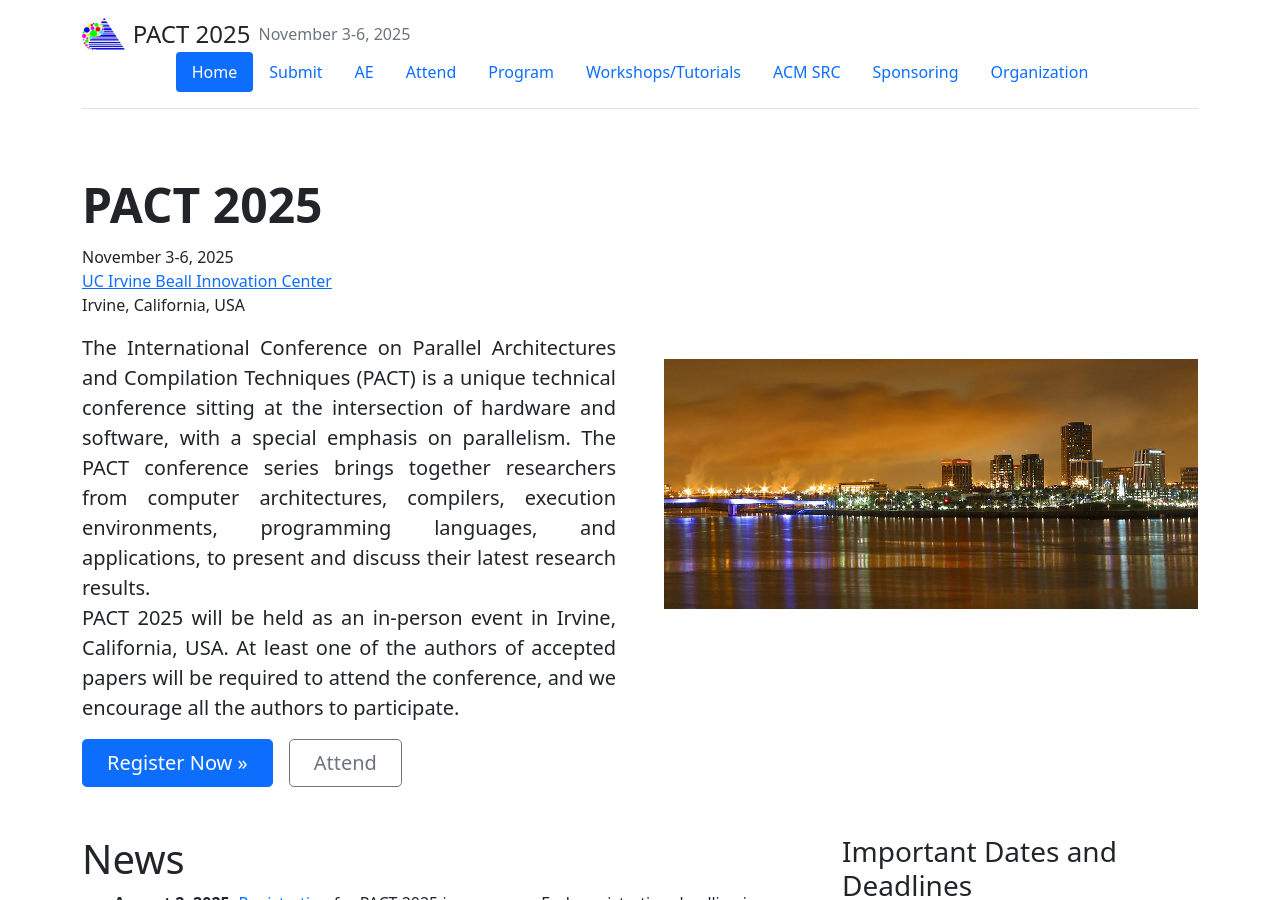
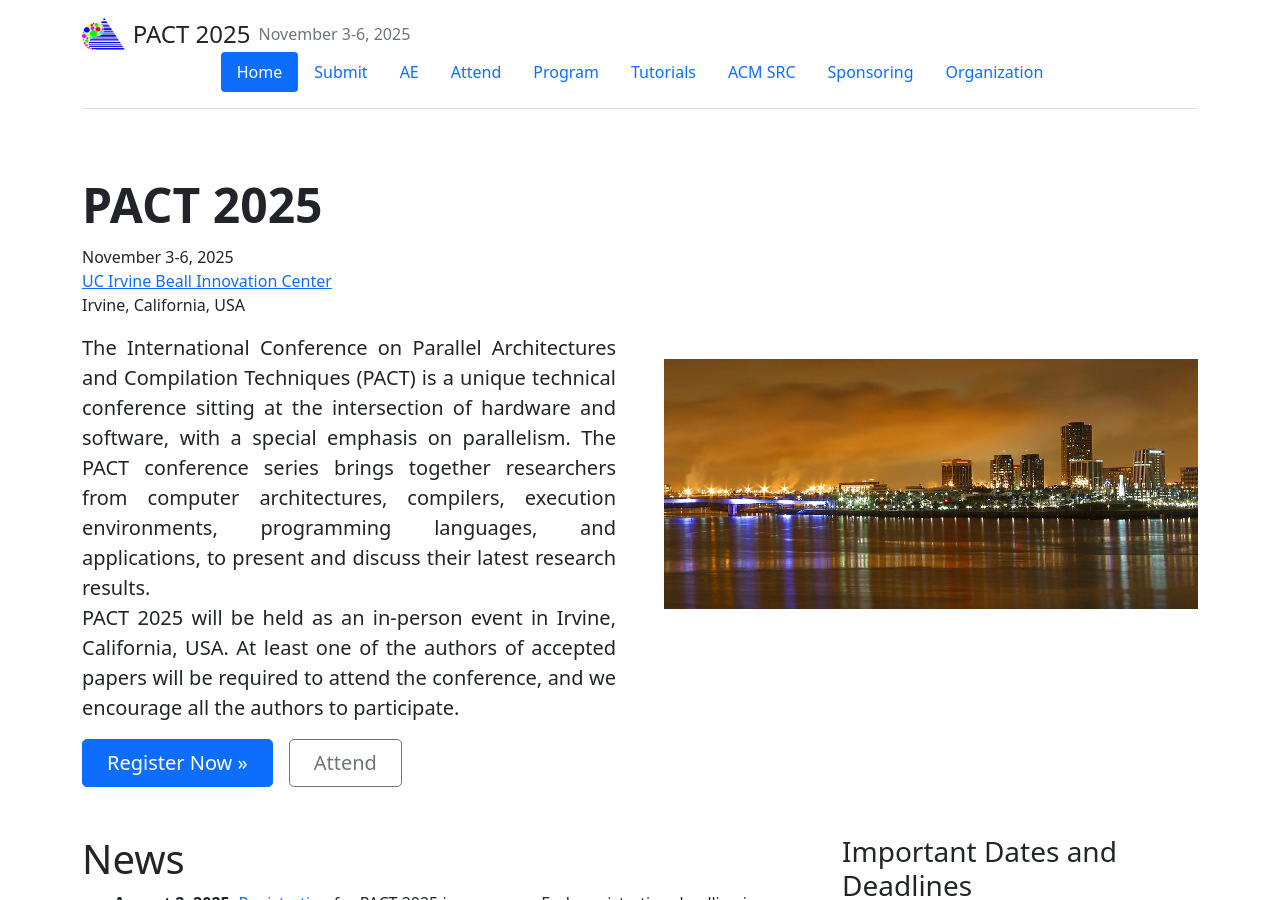
Before and after one commit to pact2025/pact2025.github.io, a Jekyll site: the page built from index.html, in a window 1280 px wide and 900 px high. Built offline with Jekyll 4.4.1, drawn with Linux system fonts in a browser that asks for light colours.

Commit message:
Update header.html to remove Workshops

```diff
--- a/_includes/header.html
+++ b/_includes/header.html
@@ -29,7 +29,7 @@
         </li>
 
         <li class="nav-item">
-            <a href="{{ site.baseurl }}/workshops" class="nav-link {% if page.id == 'workshops' %} active {% endif %}">Workshops/Tutorials</a>
+            <a href="{{ site.baseurl }}/workshops" class="nav-link {% if page.id == 'workshops' %} active {% endif %}">Tutorials</a>
         </li>
 
         <li class="nav-item">
```
